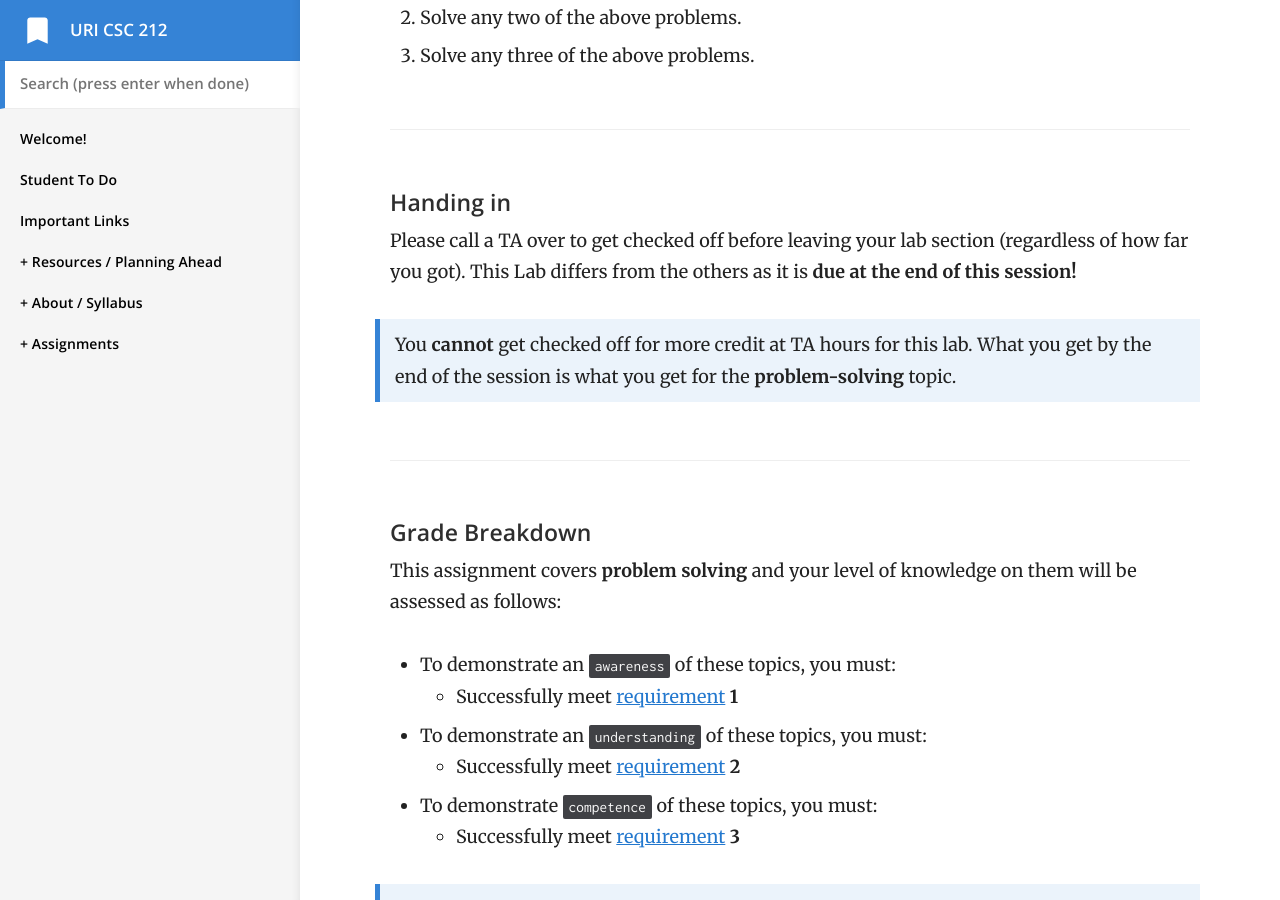
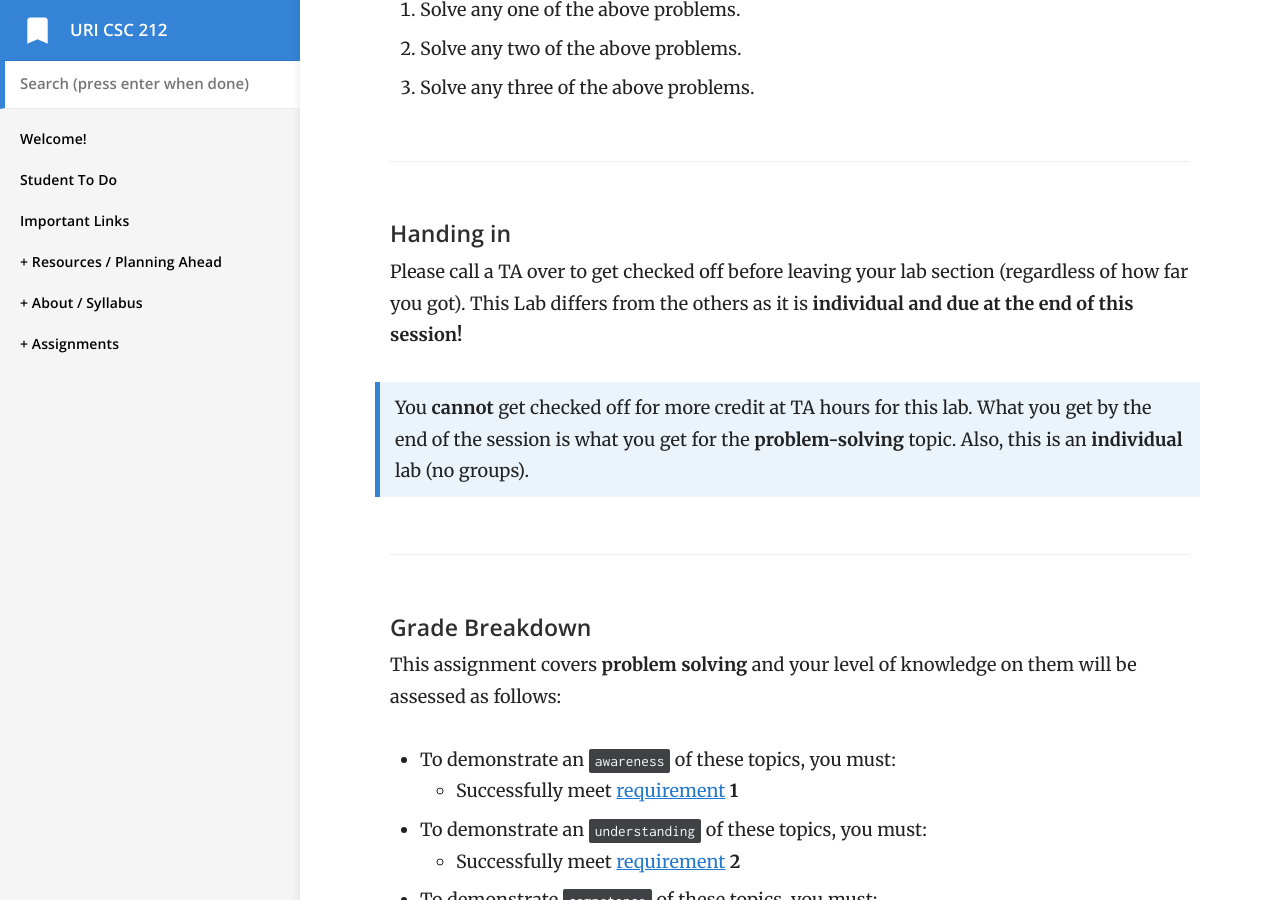
Before and after one commit to vcc-csc212/sp21-archive, a Jekyll site: the page built from _docs/labs/lab-05/lab-05.md, in a window 1280 px wide and 900 px high, scrolled down 6991 px. Built offline with Jekyll 4.4.1, drawn with Linux system fonts in a browser that asks for light colours; some of the changed text lies outside the part shown.

Commit message:
individual lab wording

```diff
--- a/_docs/labs/lab-05/lab-05.md
+++ b/_docs/labs/lab-05/lab-05.md
@@ -4,7 +4,7 @@ asg: Lab 05
 permalink: /lab05/
 ---
 
-> **Note**: This Lab differs from the others as it is **due at the end of this session!** You **cannot** get checked off for more credit at TA hours for this lab. What you get by the end of the session is what you get for the **problem-solving** topic.
+> **Note**: This Lab differs from the others as it is **due at the end of this session!** You **cannot** get checked off for more credit at TA hours for this lab. What you get by the end of the session is what you get for the **problem-solving** topic. Also, this is an **individual** lab (no groups).
 
 On this page:
 ✔️ [Motivation](#motivation)
@@ -156,9 +156,9 @@ Solve each of the following practice programming interview problems. After you g
 ---
 
 #### Handing in {#submit}
-Please call a TA over to get checked off before leaving your lab section (regardless of how far you got). This Lab differs from the others as it is **due at the end of this session!**
+Please call a TA over to get checked off before leaving your lab section (regardless of how far you got). This Lab differs from the others as it is **individual and due at the end of this session!**
 
-> You **cannot** get checked off for more credit at TA hours for this lab. What you get by the end of the session is what you get for the **problem-solving** topic.
+> You **cannot** get checked off for more credit at TA hours for this lab. What you get by the end of the session is what you get for the **problem-solving** topic.  Also, this is an **individual** lab (no groups).
 
 ---
 
```
